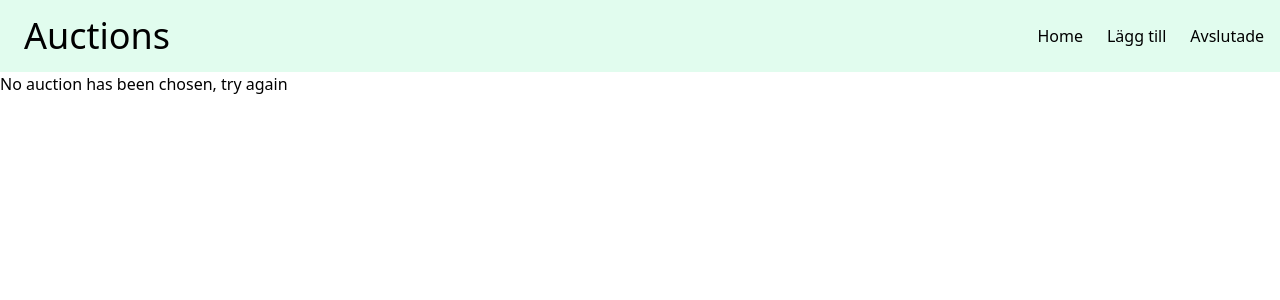
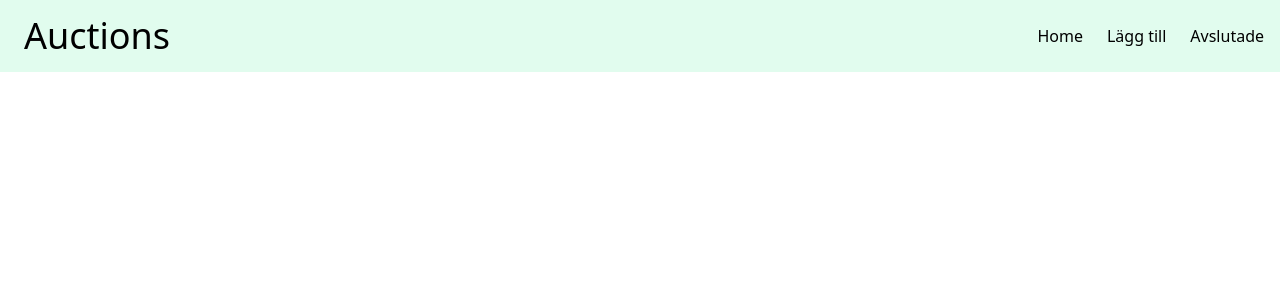
Before and after one commit to AriamGoitom/Auction-Site, a React (Vite) app: page /auktion/1 in a window 1280 px wide. Shown: the top 300 px of the page. Built offline with nearby package versions, Linux system fonts and the light colour scheme.

Commit message:
removed auction detail rout

```diff
--- a/src/App.jsx
+++ b/src/App.jsx
@@ -13,9 +13,12 @@ function App() {
     <>
       <Navbar />
       <Routes>
-        <Route path="/" element={<Auctions setAuctions={setAuctions} auctions={auctions} />} />
-        <Route path="/auktion/:id" element={<AuctionDetails auctions={auctions} />} />
-        <Route path="/add" element={<AddAuction/>}/>
+        <Route
+          path="/"
+          element={<Auctions setAuctions={setAuctions} auctions={auctions} />}
+        />
+        {/* <Route path="/auktion/:id" element={<AuctionDetails auctions={auctions} />} /> */}
+        <Route path="/add" element={<AddAuction />} />
       </Routes>
     </>
   );
```
